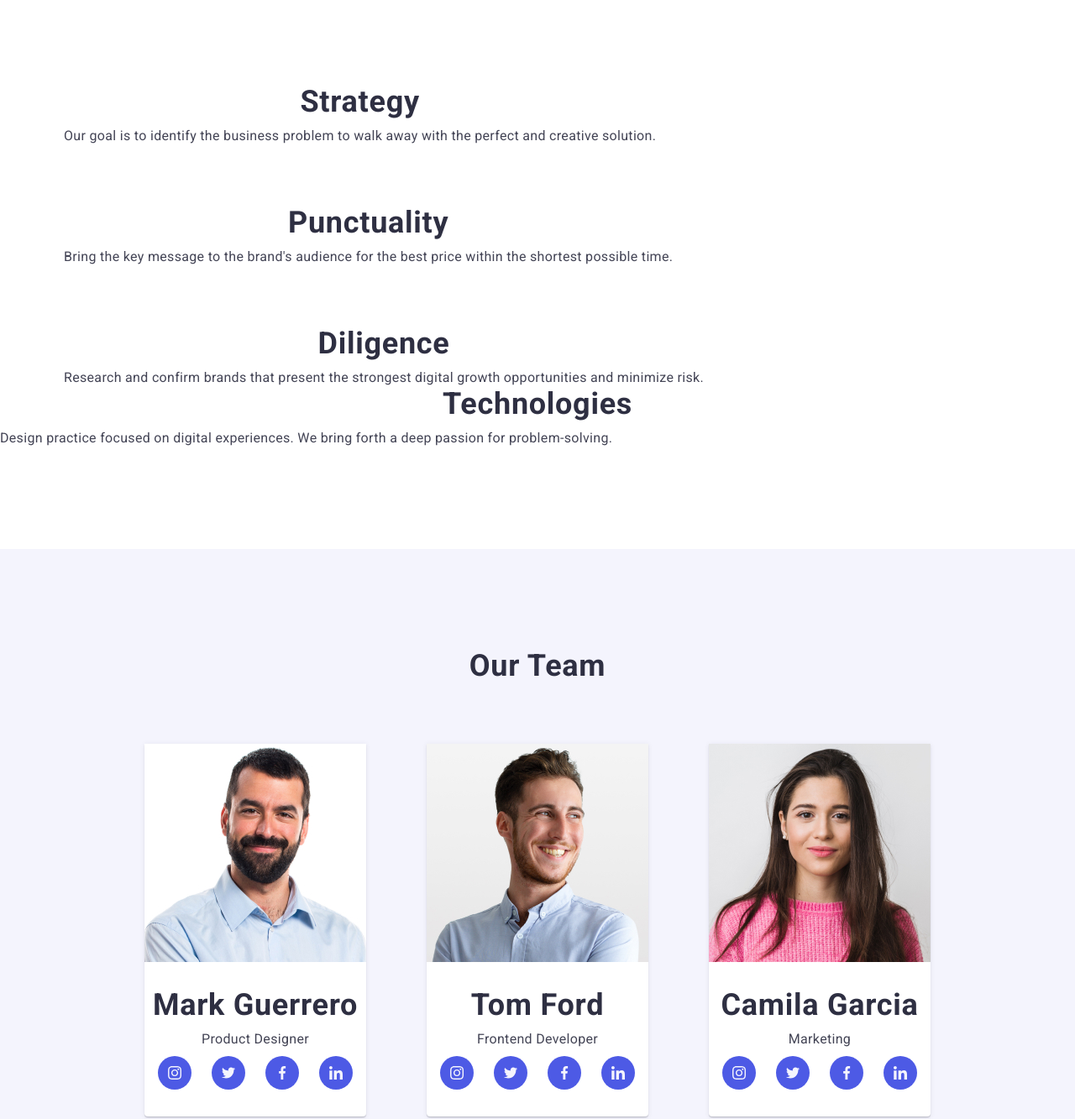
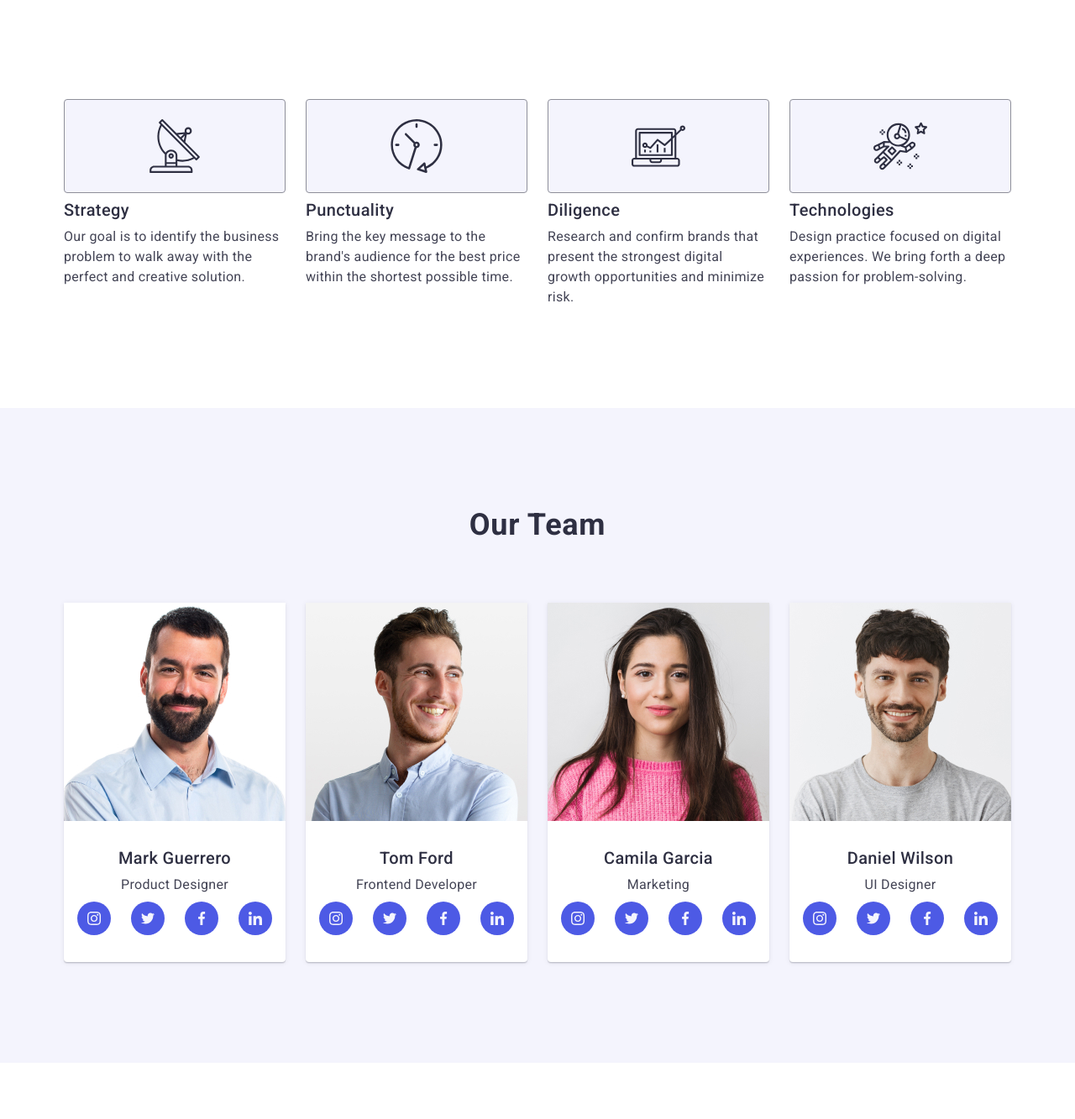
Before and after one commit to valentina381/goit-markup-hw-06, a plain HTML site: page index.html in a window 1280 px wide. Shown: the part 602-1935 px from the top of the page at 84% size. Drawn offline with nearby package versions, Linux system fonts and the light colour scheme.

Commit message:
HW 6
img neu herunterladen
img Größe
Modalwindow
Footer
header
new window

```diff
--- /dev/null
+++ b/css/media.css
@@ -0,0 +1,77 @@
+@media (min-width: 321px) and (max-width: 768px) {
+  .our-benefits {
+    text-align: start;
+  }
+  .our-benefits-list {
+   gap: 24px;
+  }
+  .our-benefits-list-items {
+    width: calc((100% - 24px) / 2);
+    padding-bottom: 72px;
+  }
+  .our-benefits-text {
+    font-weight: 500;
+    line-height: 1.5;
+    letter-spacing: 0.32px;
+  }
+  .our-team-list {
+    gap: 24px;
+    flex-wrap: wrap;
+    padding-right: 108px;
+    padding-left: 108px;
+  }
+  .our-team-list-items {
+    width: calc((100% - 24px) / 2);
+  }
+  .our-portfolio-list {
+    row-gap: 72px;
+  }
+  .our-portfolio-items {
+    width: calc((100% - 24px) / 2);
+  }
+
+}
+@media (min-width: 769px) {
+  .page-title {
+    font-size: 56px;
+    line-height: 1.07;
+    margin-bottom: 48px;
+    letter-spacing: 0.02em;
+    text-transform: none;
+  }
+  .our-benefits {
+    font-weight: 500;
+    font-size: 20px;
+    line-height: 1.2;
+    letter-spacing: 0.4px;
+    text-align: start;
+  }
+  .our-benefits-list {
+    flex-wrap: wrap;
+    gap: 24px;
+  }
+  .our-benefits-list-items {
+    width: calc((100% - 72px) / 4);
+  }
+  .our-benefits-box {
+    display: flex;
+}
+.our-people {
+  font-weight: 500;
+  font-size: 20px;
+  line-height: 1.2;
+  letter-spacing: 0.4px;
+}
+.our-team-list-items {
+  width: calc((100% - 72px) / 4);
+}
+.our-team-list {
+  gap: 24px;
+  flex-wrap: wrap;
+  justify-content: center;
+  align-items: center;
+}
+.our-portfolio-items {
+  width: calc((100% - 48px) / 3);
+}
+}
--- a/css/styles.css
+++ b/css/styles.css
@@ -11,8 +11,7 @@ body {
 img {
     display: block;
     max-width: 100%;
-    /*mobile*/
-    object-fit: contain;
+    object-fit: cover;
 }
 ul {
     margin: 0;
@@ -49,6 +48,7 @@ p {
     max-width: 1158px;
     margin: 0 auto;
     padding: 0 15px;
+    gap: 7;
 }
 .logo .studio {
     font-family: "Raleway", sans-serif;
@@ -181,24 +181,14 @@ p {
 }
 
 .page-title {
-    /*color: #FFFFFF;
-    font-size: 56px;
+    color: #FFFFFF;
     font-weight: 700;
-    line-height: 1.07;
     text-align: center;
     margin-left: auto;
     margin-right: auto;
-    margin-bottom: 48px;
-    letter-spacing: 0.02em;
-    max-width: 496px;*/
-    /*mobile*/
-    color: #FFFFFF;
+    max-width: 496px;
     font-size: 36px;
-    font-weight: 700;
     line-height: 1.11;
-    text-align: center;
-    margin-left: auto;
-    margin-right: auto;
     margin-bottom: 72px;
     letter-spacing: 0.72px;
     max-width: 496px;
@@ -235,21 +225,13 @@ p {
 }
 
 .our-benefits {
-    /*line-height: 24px;
-    letter-spacing: 0.4px;
-    font-weight: 500;
-    font-size: 20px;
-    line-height: 1.2;
-    letter-spacing: 0.02em;
-    color: #2e2f42;
-    margin-bottom: 8px; */
     text-align: center;
-    line-height: 24px;
-    letter-spacing: 0.4px;
     font-weight: 700;
     font-size: 36px;
     line-height: 1.11;
     letter-spacing: 0.72px;
+    line-height: 24px;
+    letter-spacing: 0.02em;
     color: #2e2f42;
     margin-bottom: 8px;
 }
@@ -260,14 +242,15 @@ p {
 }
 .our-benefits-list {
     display: flex;
-    /*gap: 24px;*/
-    /*mobile*/
     flex-wrap: wrap;
     gap: 72px;
 }
-/*.our-benefits-list-items {
-    width: calc((100% - 72px) / 4);
-}*/
+.our-benefits-box {
+    display: none;
+}
+.our-benefits-list-items {
+    width: 100%;
+}
 .box-our-benefits {
     display: flex;
     width: 264px;
@@ -279,10 +262,6 @@ p {
     margin-bottom: 8px;
     align-items: center;
     justify-content: center;
-}
-/*mobile*/
-.simply-try {
-    display: none;
 }
 .svg-item {
     position: absolute;
@@ -300,10 +279,19 @@ p {
     padding: 120px 0;
 }
 .our-team-list-items {
+    margin: 0 auto;
+    width: 100%;
     background-color: #FFFFFF;
-    /*width: calc((100% - 72px) / 4);*/
     border-radius: 0px 0px 4px 4px;
     box-shadow: 0px 2px 1px 0px rgba(46, 47, 66, 0.08), 0px 1px 1px 0px rgba(46, 47, 66, 0.16), 0px 1px 6px 0px rgba(46, 47, 66, 0.08);
+}
+.our-people {
+    font-weight: 500;
+    font-size: 20px;
+    line-height: 1.2;
+    letter-spacing: 0.4px;
+    color: #2e2f42;
+    margin-bottom: 8px;
 }
 .our-team-names {
     text-align: center;
@@ -314,12 +302,11 @@ p {
 }
 .our-team-list {
     display: flex;
-    /*gap: 24px;*/
     gap: 72px;
-    /*mobile*/
+    align-items: center;
+    justify-content: center;
     flex-wrap: wrap;
-    justify-content: center;
-    align-items: center;
+    /* padding: 13px; */
 }
 .job-name {
     margin-bottom: 8px;
@@ -373,7 +360,7 @@ p {
     border-top: none;
 }
 .our-portfolio-items {
-    /*width: calc((100% - 48px) / 3);*/
+    width: 100%;
     transition-property: box-shadow;
     transition-duration: 250ms;
     transition-timing-function: cubic-bezier(0.4, 0, 0.2, 1);
@@ -412,6 +399,7 @@ p {
 line-height: 24px;
 letter-spacing: 0.32px;
 }
+
 .footer {
     background-color: #2e2f42;
     padding: 100px 0;
--- a/index.html
+++ b/index.html
@@ -7,6 +7,7 @@
         <link rel="stylesheet" href="https://cdnjs.cloudflare.com/ajax/libs/modern-normalize/2.0.0/modern-normalize.min.css" integrity="sha512-4xo8blKMVCiXpTaLzQSLSw3KFOVPWhm/TRtuPVc4WG6kUgjH6J03IBuG7JZPkcWMxJ5huwaBpOpnwYElP/m6wg==" crossorigin="anonymous" referrerpolicy="no-referrer" />
         <link rel="stylesheet" href="https://cdn.jsdelivr.net/npm/modern-normalize@2.0.0/modern-normalize.min.css">
         <link rel="stylesheet" href="./css/styles.css">
+        <link rel="stylesheet" href="./css/media.css">
         <link rel="preconnect" href="https://fonts.googleapis.com">
         <link rel="preconnect" href="https://fonts.gstatic.com" crossorigin>
         <link href="https://fonts.googleapis.com/css2?family=Raleway:wght@700&family=Roboto:wght@400;500;700&display=swap" rel="stylesheet">
@@ -45,38 +46,40 @@
         <h2 class="visually-hidden">Our Benefits</h2>
         <ul class="our-benefits-list">
             <li class="our-benefits-list-items">
-                <div class="simply-try">
+                <div class="our-benefits-box">
                 <div class="box-our-benefits"><svg class="svg-item" width="64" height="64">
                     <use href="./images/icons.svg#icon-antenna-1"></use>
                 </svg></div></div>
                 <h3 class="our-benefits">Strategy</h3>
-                    <p class="text">Our goal is to identify the business
+                    <p class="text our-benefits-text">Our goal is to identify the business
                     problem to walk away with the perfect and creative solution.</p>
             </li>
             <li  class="our-benefits-list-items">
-                <div class="simply-try">
+                <div class="our-benefits-box">
                 <div  class="box-our-benefits">
                 <svg class="svg-item" width="64" height="64">
                     <use href="./images/icons.svg#icon-clock-1"></use>
                 </svg></div></div>
                 <h3 class="our-benefits">Punctuality</h3>
-                    <p class="text">Bring the key message to the brand's audience for the best price within the shortest possible time.</p>
+                    <p class="text our-benefits-text">Bring the key message to the brand's audience for the best price within the shortest possible time.</p>
             </li>
             <li  class="our-benefits-list-items">
-                <div class="simply-try">
+                <div class="our-benefits-box">
                 <div  class="box-our-benefits">
                 <svg class="svg-item" width="64" height="64">
                     <use href="./images/icons.svg#icon-diagram-1"></use>
                 </svg></div></div>
                 <h3 class="our-benefits">Diligence</h3>
-                    <p class="text">Research and confirm brands that present the strongest digital growth opportunities and minimize risk.</p>
+                    <p class="text our-benefits-text">Research and confirm brands that present the strongest digital growth opportunities and minimize risk.</p>
             </li>
-            <li  class="our-benefits-list-items"><div class="simply-try">
+            <li  class="our-benefits-list-items">
+                <div class="our-benefits-box">
+                <div  class="box-our-benefits">
                 <svg class="svg-item" width="64" height="64">
                     <use href="./images/icons.svg#icon-astronaut-1"></use>
                 </svg></div></div>
                 <h3 class="our-benefits">Technologies</h3>
-                    <p class="text">Design practice focused on digital experiences. We bring forth a deep passion for problem-solving.</p>
+                    <p class="text our-benefits-text">Design practice focused on digital experiences. We bring forth a deep passion for problem-solving.</p>
             </li>
         </ul>
     </div>
@@ -88,8 +91,9 @@
         <ul class="our-team-list">
             <li class="our-team-list-items"><img src="./images/img.jpg" alt="Mark Guerrero"
                 width="264"
-                height="260" /><div class="our-team-names"><h3 class="our-benefits">Mark Guerrero</h3><p class="text job-name">Product Designer</p>
-
+                height="260" /><div class="our-team-names">
+                    <h3 class="our-people">Mark Guerrero</h3>
+                    <p class="text job-name">Product Designer</p>
                     <ul class="social-media-list">
                         <li class="social-media-list-items"><a href="instagram.com" target="_blank" class="social-media-link">
                             <svg class="media-icons" width="16" height="16">
@@ -112,8 +116,9 @@
                 </li>
             <li class="our-team-list-items"><img src="./images/img1.jpg" alt="Tom Ford"
                 width="264"
-                height="260"/><div class="our-team-names"><h3 class="our-benefits">Tom Ford</h3><p class="text job-name">Frontend Developer</p>
-
+                height="260"/><div class="our-team-names">
+                    <h3 class="our-people">Tom Ford</h3>
+                    <p class="text job-name">Frontend Developer</p>
                     <ul class="social-media-list">
                         <li class="social-media-list-items"><a href="instagram.com" target="_blank" class="social-media-link">
                             <svg class="media-icons" width="16" height="16">
@@ -133,11 +138,12 @@
                         </svg></a></li>
                     </ul>
                     </div>
-               </li>
+            </li>
             <li class="our-team-list-items"><img src="./images/img2.jpg" alt="Camila Garcia"
                 width="264"
-                height="260"/><div class="our-team-names"><h3 class="our-benefits">Camila Garcia</h3><p class="text job-name">Marketing</p>
-
+                height="260"/><div class="our-team-names">
+                    <h3 class="our-people">Camila Garcia</h3>
+                    <p class="text job-name">Marketing</p>
                         <ul class="social-media-list">
                             <li class="social-media-list-items"><a href="instagram.com" target="_blank" class="social-media-link">
                                 <svg class="media-icons" width="16" height="16">
@@ -156,12 +162,13 @@
                                 <use href="./images/icons.svg#icon-linkedin-1"></use>
                             </svg></a></li>
                         </ul>
-                   </div>
-               </li>
+                    </div>
+                    </li>
             <li class="our-team-list-items"><img src="./images/img3.jpg" alt="Daniel Wilson"
                 width="264"
-                height="260"/><div class="our-team-names"><h3 class="our-benefits">Daniel Wilson</h3><p class="text job-name">UI Designer</p>
-
+                height="260"/><div class="our-team-names">
+                    <h3 class="our-people">Daniel Wilson</h3>
+                    <p class="text job-name">UI Designer</p>
                         <ul class="social-media-list">
                             <li class="social-media-list-items"><a href="instagram.com" target="_blank" class="social-media-link">
                                 <svg class="media-icons" width="16" height="16">
```
Lines whose indentation alone changed are shown as unchanged.
